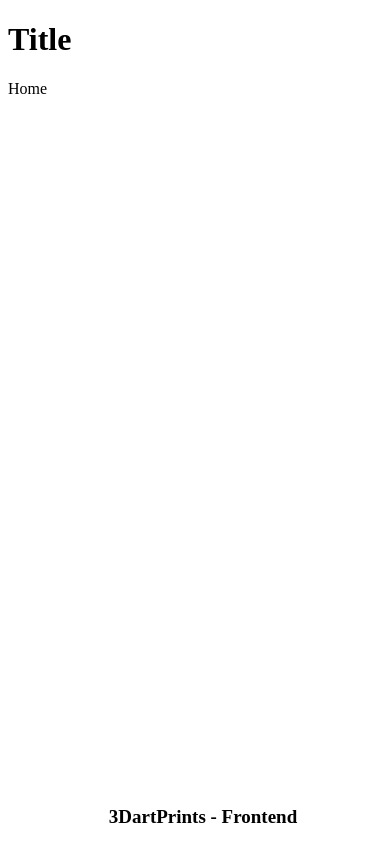
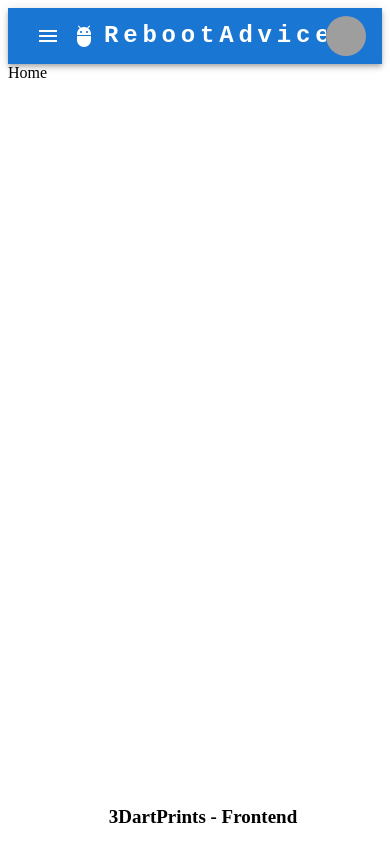
Before and after one commit to Nemechix/3DartPrints-Frontend, a React (Vite) app: page / in a window 390 px wide. Built offline with nearby package versions, Linux system fonts and the light colour scheme; grey boxes are pictures that could not be loaded.

Commit message:
ResponsiveAppBar Header beguns

```diff
--- a/src/Components/Header/Header.jsx
+++ b/src/Components/Header/Header.jsx
@@ -1,9 +1,10 @@
 import "./Header.css";
+import ResponsiveAppBar from "./ResponsiveAppBar";
 
 function Header() {
   return (
     <div className="Header">
-      <h1>Title</h1>
+      <ResponsiveAppBar/>
     </div>
   );
 }
--- /dev/null
+++ b/src/Components/Header/ResponsiveAppBar.jsx
@@ -0,0 +1,162 @@
+import AppBar from '@mui/material/AppBar';
+import Box from '@mui/material/Box';
+import Toolbar from '@mui/material/Toolbar';
+import IconButton from '@mui/material/IconButton';
+import Typography from '@mui/material/Typography';
+import Menu from '@mui/material/Menu';
+import MenuIcon from '@mui/icons-material/Menu';
+import Container from '@mui/material/Container';
+import Avatar from '@mui/material/Avatar';
+import Button from '@mui/material/Button';
+import Tooltip from '@mui/material/Tooltip';
+import MenuItem from '@mui/material/MenuItem';
+import AdbIcon from '@mui/icons-material/Adb';
+import { useState } from 'react';
+
+const pages = ['Random', 'Search'];
+const settings = ['Profile', 'Account', 'Dashboard', 'Logout'];
+
+function ResponsiveAppBar() {
+  const [anchorElNav, setAnchorElNav] = useState(null);
+  const [anchorElUser, setAnchorElUser] = useState(null);
+
+  const handleOpenNavMenu = (event) => {
+    setAnchorElNav(event.currentTarget);
+  };
+  const handleOpenUserMenu = (event) => {
+    setAnchorElUser(event.currentTarget);
+  };
+
+  const handleCloseNavMenu = () => {
+    setAnchorElNav(null);
+  };
+
+  const handleCloseUserMenu = () => {
+    setAnchorElUser(null);
+  };
+
+  return (
+    <AppBar position="static">
+      <Container maxWidth="xl">
+        <Toolbar disableGutters>
+          <AdbIcon sx={{ display: { xs: 'none', md: 'flex' }, mr: 1 }} />
+          {/* <Typography
+            variant="h6"
+            noWrap
+            component="a"
+            href="/"
+            sx={{
+              mr: 2,
+              display: { xs: 'none', md: 'flex' },
+              fontFamily: 'monospace',
+              fontWeight: 700,
+              letterSpacing: '.3rem',
+              color: 'inherit',
+              textDecoration: 'none',
+            }}
+          >
+            RebootAdvice
+          </Typography> */}
+
+          <Box sx={{ flexGrow: 1, display: { xs: 'flex', md: 'none' } }}>
+            <IconButton
+              size="large"
+              aria-label="account of current user"
+              aria-controls="menu-appbar"
+              aria-haspopup="true"
+              onClick={handleOpenNavMenu}
+              color="inherit"
+            >
+              <MenuIcon />
+            </IconButton>
+            <Menu
+              id="menu-appbar"
+              anchorEl={anchorElNav}
+              anchorOrigin={{
+                vertical: 'bottom',
+                horizontal: 'left',
+              }}
+              keepMounted
+              transformOrigin={{
+                vertical: 'top',
+                horizontal: 'left',
+              }}
+              open={Boolean(anchorElNav)}
+              onClose={handleCloseNavMenu}
+              sx={{
+                display: { xs: 'block', md: 'none' },
+              }}
+            >
+              {pages.map((page) => (
+                <MenuItem key={page} onClick={handleCloseNavMenu}>
+                  <Typography textAlign="center">{page}</Typography>
+                </MenuItem>
+              ))}
+            </Menu>
+          </Box>
+          <AdbIcon sx={{ display: { xs: 'flex', md: 'none' }, mr: 1 }} />
+          <Typography
+            variant="h5"
+            noWrap
+            component="a"
+            href=""
+            sx={{
+              mr:0,
+              display: { xs: 'flex', md: 'none' },
+              flexGrow: 1,
+              fontFamily: 'monospace',
+              fontWeight: 700,
+              letterSpacing: '.3rem',
+              color: 'inherit',
+              textDecoration: 'none',
+            }}
+          >
+            RebootAdvice
+          </Typography>
+          <Box sx={{ flexGrow: 1, justifyContent: 'right', display: { xs: 'none', md: 'flex' } }}>
+            {pages.map((page) => (
+              <Button
+                key={page}
+                onClick={handleCloseNavMenu}
+                sx={{ my: 2, color: 'white', display: 'block' }}
+              >
+                {page}
+              </Button>
+            ))}
+          </Box>
+
+          <Box sx={{ flexGrow: 0 }}>
+            <Tooltip title="Open settings">
+              <IconButton onClick={handleOpenUserMenu} sx={{ p: 0 }}>
+                <Avatar alt="Remy Sharp" src="/static/images/avatar/2.jpg" />
+              </IconButton>
+            </Tooltip>
+            <Menu
+              sx={{ mt: '45px' }}
+              id="menu-appbar"
+              anchorEl={anchorElUser}
+              anchorOrigin={{
+                vertical: 'top',
+                horizontal: 'right',
+              }}
+              keepMounted
+              transformOrigin={{
+                vertical: 'top',
+                horizontal: 'right',
+              }}
+              open={Boolean(anchorElUser)}
+              onClose={handleCloseUserMenu}
+            >
+              {settings.map((setting) => (
+                <MenuItem key={setting} onClick={handleCloseUserMenu}>
+                  <Typography textAlign="center">{setting}</Typography>
+                </MenuItem>
+              ))}
+            </Menu>
+          </Box>
+        </Toolbar>
+      </Container>
+    </AppBar>
+  );
+}
+export default ResponsiveAppBar;
```
Also changed, not shown: src/Pages/Error/Error.jsx (added, +13 -0 lines).
